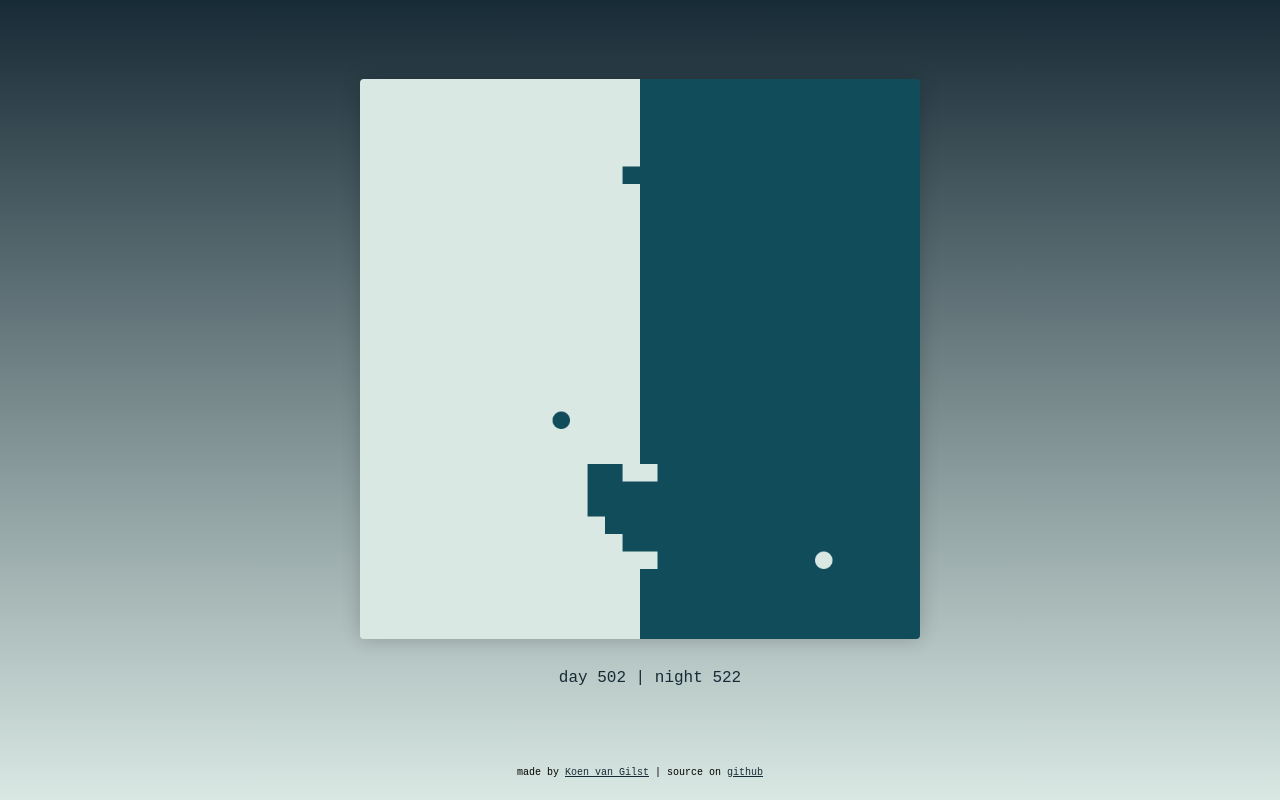
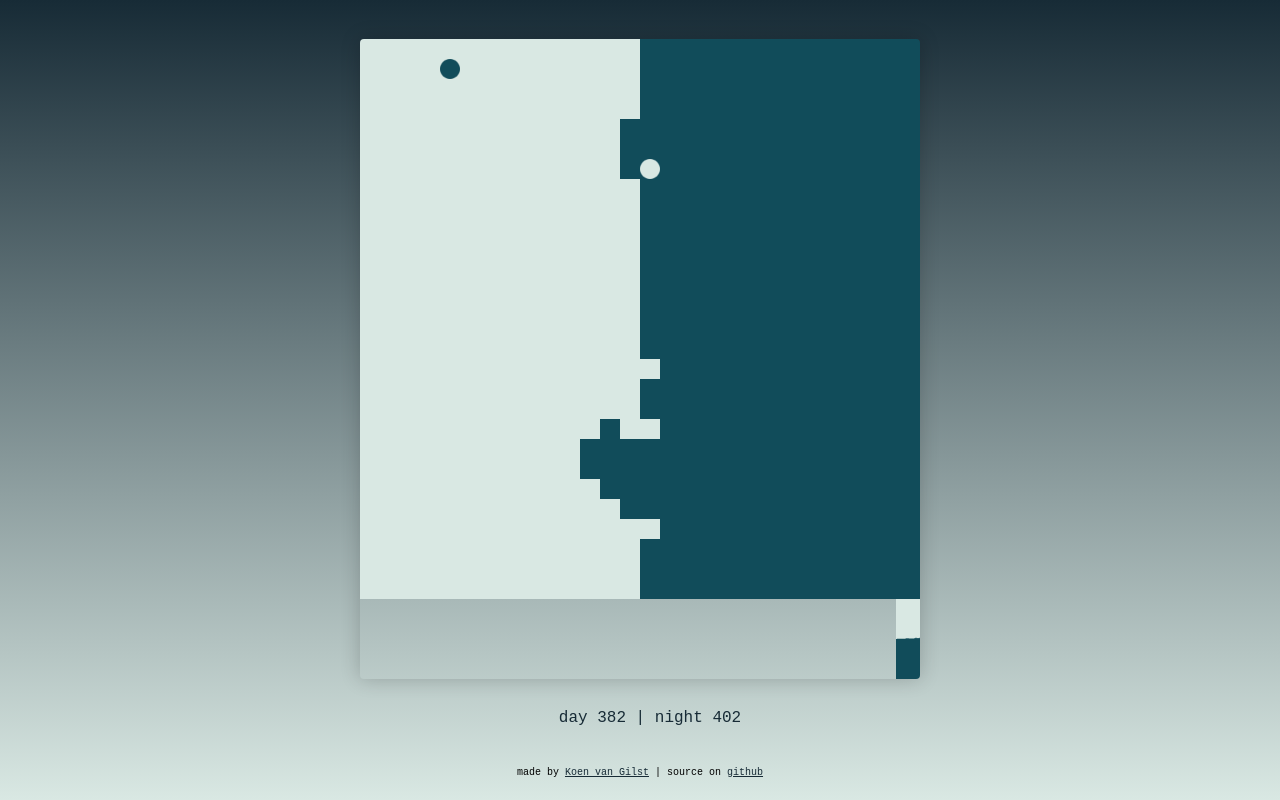
Before and after one commit to vnglst/pong-wars, a plain HTML site: page index.html in a window 1280 px wide. Drawn offline with Linux system fonts and the light colour scheme.

Commit message:
add a graph with scores over time
Resolves #16

```diff
--- a/index.html
+++ b/index.html
@@ -69,7 +69,7 @@
 
   <body>
     <div id="container">
-      <canvas id="pongCanvas" width="800" height="800"></canvas>
+      <canvas id="pongCanvas" width="700" height="800"></canvas>
       <div id="score"></div>
       <p id="made">
         made by <a href="https://koenvangilst.nl">Koen van Gilst</a> | source on
@@ -92,7 +92,7 @@
     // Idea for Pong wars: https://twitter.com/nicolasdnl/status/1749715070928433161
 
     const canvas = document.getElementById("pongCanvas");
-    const ctx = canvas.getContext("2d");
+    const ctx = canvas.getContext("2d", { willReadFrequently: true });
     const scoreElement = document.getElementById("score");
 
     const DAY_COLOR = colorPalette.MysticMint;
@@ -102,9 +102,10 @@
     const NIGHT_BALL_COLOR = colorPalette.MysticMint;
 
     const SQUARE_SIZE = 25;
+    const fieldHeight = canvas.width;
 
     const numSquaresX = canvas.width / SQUARE_SIZE;
-    const numSquaresY = canvas.height / SQUARE_SIZE;
+    const numSquaresY = fieldHeight / SQUARE_SIZE;
 
     let squares = [];
 
@@ -116,12 +117,12 @@
     }
 
     let x1 = canvas.width / 4;
-    let y1 = canvas.height / 2;
+    let y1 = fieldHeight / 2;
     let dx1 = 12.5;
     let dy1 = -12.5;
 
     let x2 = (canvas.width / 4) * 3;
-    let y2 = canvas.height / 2;
+    let y2 = fieldHeight / 2;
     let dx2 = -12.5;
     let dy2 = 12.5;
 
@@ -192,16 +193,36 @@
       }
 
       scoreElement.textContent = `day ${dayScore} | night ${nightScore}`;
+      if (iteration % 10 !== 0) {
+        return;
+      }
+
+      const graphHeight = canvas.height - fieldHeight;
+      const dayPart = graphHeight * dayScore / (numSquaresX * numSquaresY);
+
+      const imageData = ctx.getImageData(1, fieldHeight, canvas.width, graphHeight);
+      ctx.putImageData(imageData, 0, fieldHeight);
+
+      ctx.strokeStyle = DAY_COLOR;
+      ctx.beginPath();
+      ctx.moveTo(canvas.width, fieldHeight);
+      ctx.lineTo(canvas.width, fieldHeight + dayPart);
+      ctx.lineWidth = 2;
+      ctx.stroke();
+
+      ctx.strokeStyle = NIGHT_COLOR;
+      ctx.beginPath();
+      ctx.moveTo(canvas.width, fieldHeight + dayPart);
+      ctx.lineTo(canvas.width, canvas.height);
+      ctx.lineWidth = 2;
+      ctx.stroke();
     }
 
     function checkBoundaryCollision(x, y, dx, dy) {
       if (x + dx > canvas.width - SQUARE_SIZE / 2 || x + dx < SQUARE_SIZE / 2) {
         dx = -dx;
       }
-      if (
-        y + dy > canvas.height - SQUARE_SIZE / 2 ||
-        y + dy < SQUARE_SIZE / 2
-      ) {
+      if (y + dy > fieldHeight - SQUARE_SIZE / 2 || y + dy < SQUARE_SIZE / 2) {
         dy = -dy;
       }
 
@@ -209,7 +230,7 @@
     }
 
     function draw() {
-      ctx.clearRect(0, 0, canvas.width, canvas.height);
+      ctx.clearRect(0, 0, canvas.width, fieldHeight);
       drawSquares();
 
       drawBall(x1, y1, DAY_BALL_COLOR);
```
